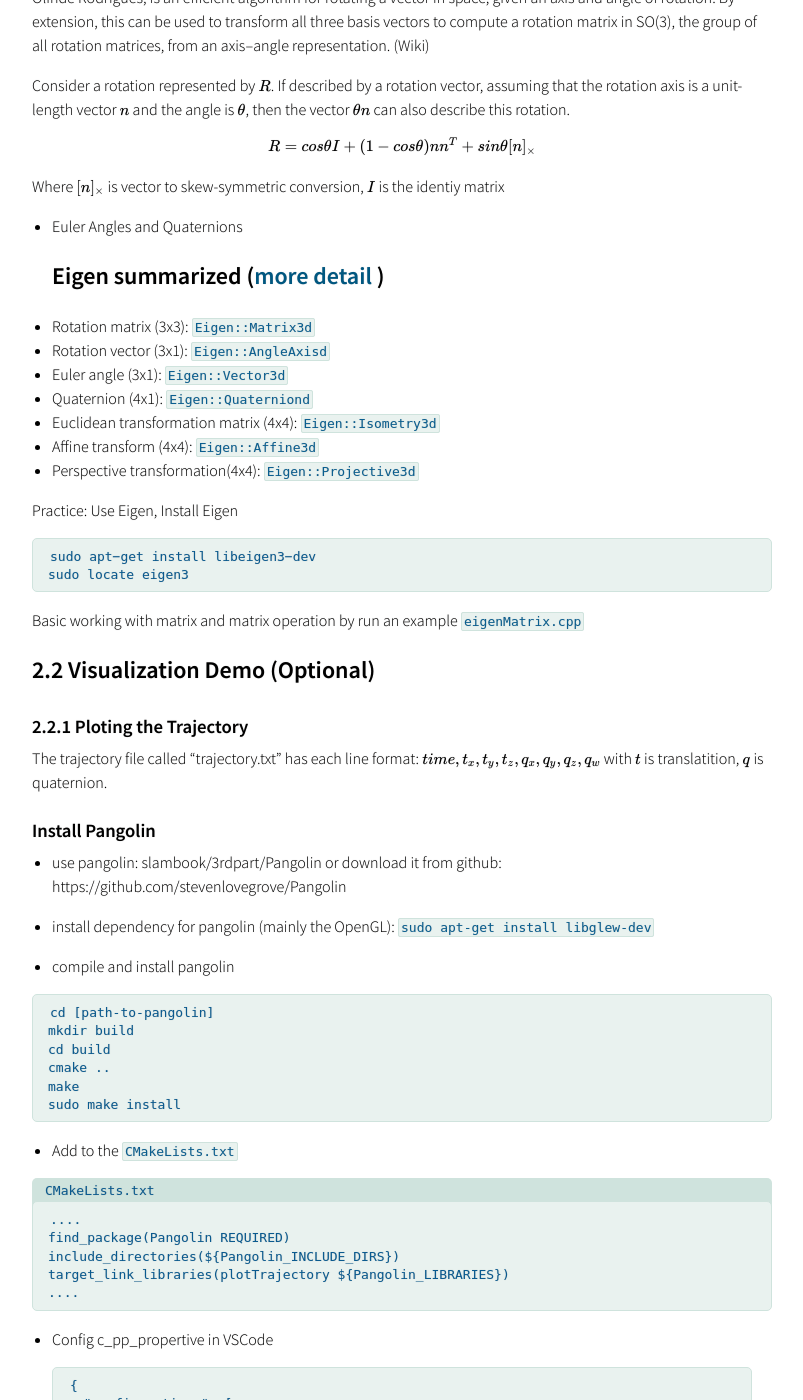
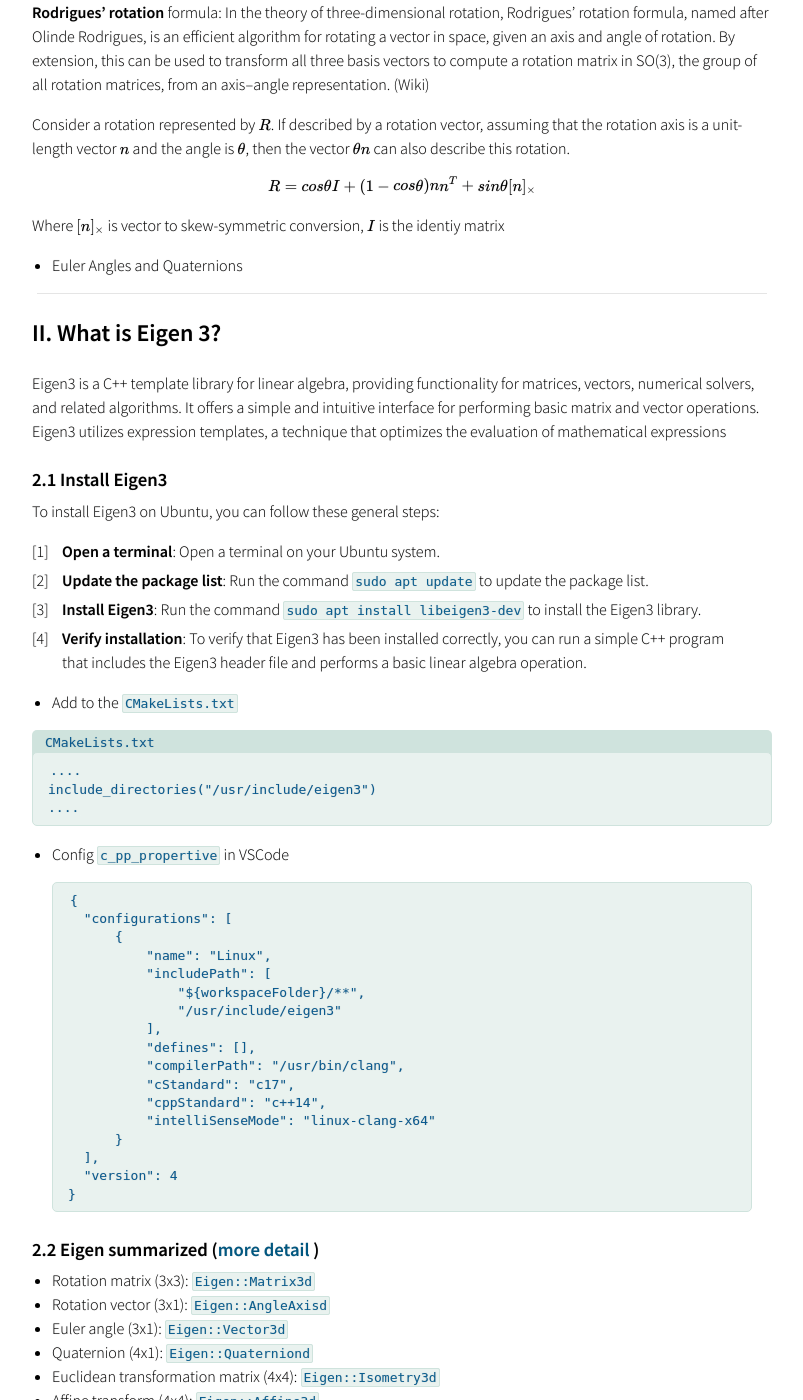
Before and after one commit to robotlabvn/robotlabvn.github.io, a Jekyll site: the page built from _posts/2023-07-30-3D-Rigid-Body-Motion-Eigen-in-C++.md, in a window 1280 px wide and 1400 px high, scrolled down 1737 px. Shown: the whole window, without its empty margins (238-1041 px from the left). Built offline with Jekyll 4.4.1, drawn with Linux system fonts in a browser that asks for light colours; nearby versions of some CDN libraries; some of the changed text lies outside the part shown.

Commit message:
Add 3d Rigid Body

````diff
--- a/_posts/2023-07-30-3D-Rigid-Body-Motion-Eigen-in-C++.md
+++ b/_posts/2023-07-30-3D-Rigid-Body-Motion-Eigen-in-C++.md
@@ -12,15 +12,8 @@
 - Learn the rigid body geometry in 3D: rotational matrix, transformation matrix, quaternion and Euler angle.
 - Learn *Eigen* library matrix and geometry module
 
-**To run the code**
-```
-mkdir build && cd build
-cmake ..
-make
-sudo ldconfig
-```
-
-## 1 Rotation Matrix
+## I.  3D RIGID BODY MOTION
+In the context of matrices, 3D rigid body motion refers to representing the movement of a solid object in three-dimensional space using transformation matrices. A rigid body motion is a transformation that preserves the shape and size of the object. It involves both translation and rotation. In this representation, a 3D rigid body motion can be described by a 4x4 transformation matrix. The upper-left 3x3 submatrix represents the rotation of the object, while the rightmost column represents the translation. By multiplying this transformation matrix with the coordinates of points or vectors in the object's local coordinate system, the new coordinates in the global coordinate system can be obtained.
 ### 1.1 Properties of Matrix
 
 - Definition of **Trace**:
@@ -125,41 +118,20 @@
 Where $$[n]_\times$$ is vector to skew-symmetric conversion, $$I$$ is the identiy matrix
 
 - Euler Angles and Quaternions
-## Eigen summarized ([more detail](http://eigen.tuxfamily.org/dox/group__TutorialGeometry.html) )
-- Rotation matrix (3x3): `Eigen::Matrix3d`
-- Rotation vector (3x1): `Eigen::AngleAxisd`
-- Euler angle (3x1): `Eigen::Vector3d`
-- Quaternion (4x1): `Eigen::Quaterniond`
-- Euclidean transformation matrix (4x4): `Eigen::Isometry3d`
-- Affine transform (4x4): `Eigen::Affine3d`
-- Perspective transformation(4x4): `Eigen::Projective3d`
 
-Practice: Use Eigen, Install Eigen
-```
-sudo apt−get install libeigen3−dev
-sudo locate eigen3
-```
-Basic working with matrix and matrix operation by run an example `eigenMatrix.cpp`
-## 2.2 Visualization Demo (Optional)
-### 2.2.1 Ploting the Trajectory
- The trajectory file called "trajectory.txt" has each line format:  $$time, t_x, t_y, t_z, q_x, q_y, q_z, q_w$$  with $$t$$ is translatition, $$q$$ is quaternion.
+---
+## II. What is Eigen 3?
+Eigen3 is a C++ template library for linear algebra, providing functionality for matrices, vectors, numerical solvers, and related algorithms. It offers a simple and intuitive interface for performing basic matrix and vector operations. Eigen3 utilizes expression templates, a technique that optimizes the evaluation of mathematical expressions
+### 2.1 Install Eigen3
 
-### Install Pangolin
-* use pangolin: slambook/3rdpart/Pangolin or download it from github: https://github.com/stevenlovegrove/Pangolin
+To install Eigen3 on Ubuntu, you can follow these general steps:
 
-* install dependency for pangolin (mainly the OpenGL):
-```sudo apt-get install libglew-dev```
+1. **Open a terminal**: Open a terminal on your Ubuntu system.
+2. **Update the package list**: Run the command `sudo apt update` to update the package list.
+3. **Install Eigen3**: Run the command `sudo apt install libeigen3-dev` to install the Eigen3 library.
+4. **Verify installation**: To verify that Eigen3 has been installed correctly, you can run a simple C++ program that includes the Eigen3 header file and performs a
+basic linear algebra operation.
 
-* compile and install pangolin
-
-```
-cd [path-to-pangolin]
-mkdir build
-cd build
-cmake ..
-make
-sudo make install
-```
 
 * Add to the ```CMakeLists.txt```
 
@@ -167,13 +139,11 @@
 {:.filename}
 ```
 ....
-find_package(Pangolin REQUIRED)
-include_directories(${Pangolin_INCLUDE_DIRS})
-target_link_libraries(plotTrajectory ${Pangolin_LIBRARIES})
+include_directories("/usr/include/eigen3")
 ....
 ```
 
-* Config c_pp_propertive in VSCode
+* Config ```c_pp_propertive``` in VSCode
 ```
 {
     "configurations": [
@@ -193,3 +163,29 @@
     "version": 4
 }
 ```
+
+### 2.2 Eigen summarized ([more detail](http://eigen.tuxfamily.org/dox/group__TutorialGeometry.html) )
+- Rotation matrix (3x3): `Eigen::Matrix3d`
+- Rotation vector (3x1): `Eigen::AngleAxisd`
+- Euler angle (3x1): `Eigen::Vector3d`
+- Quaternion (4x1): `Eigen::Quaterniond`
+- Euclidean transformation matrix (4x4): `Eigen::Isometry3d`
+- Affine transform (4x4): `Eigen::Affine3d`
+- Perspective transformation(4x4): `Eigen::Projective3d`
+
+Practice: Use Eigen, Install Eigen
+```
+sudo apt−get install libeigen3−dev
+sudo locate eigen3
+```
+Basic working with matrix and matrix operation by run an example `eigenMatrix.cpp`
+
+### III. Practice with Eigen
+
+**To run the code**
+```
+mkdir build && cd build
+cmake ..
+make
+sudo ldconfig
+```
````
